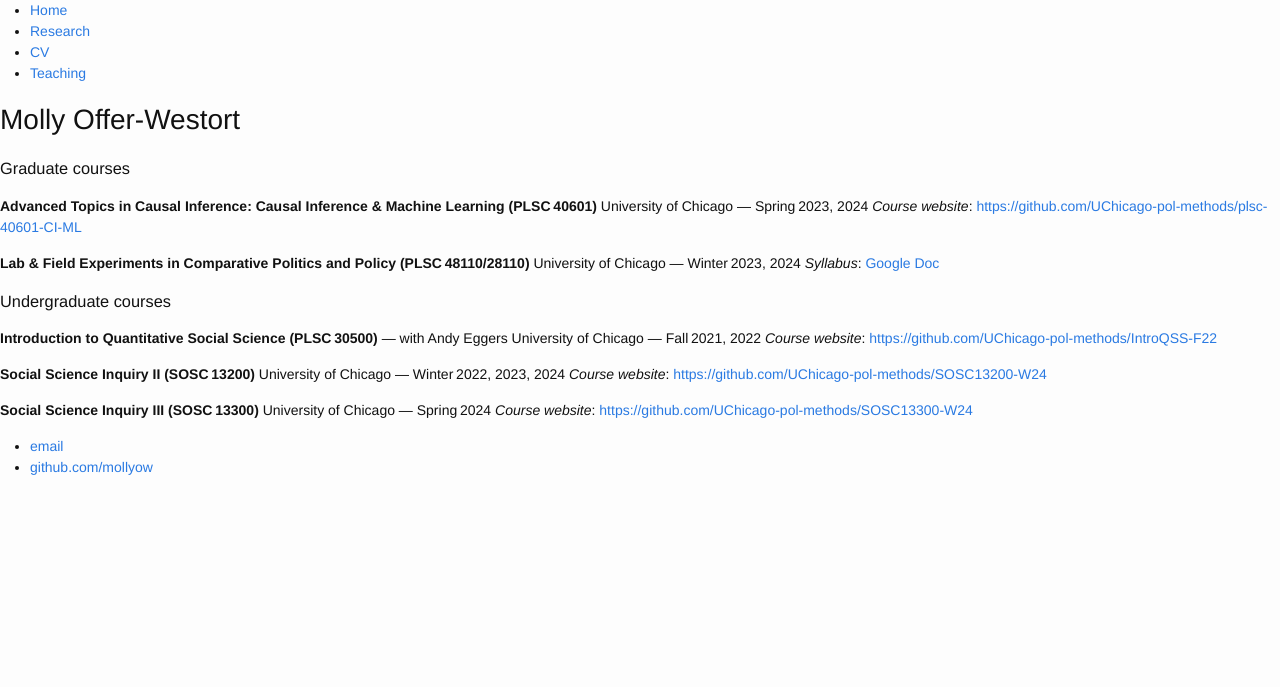
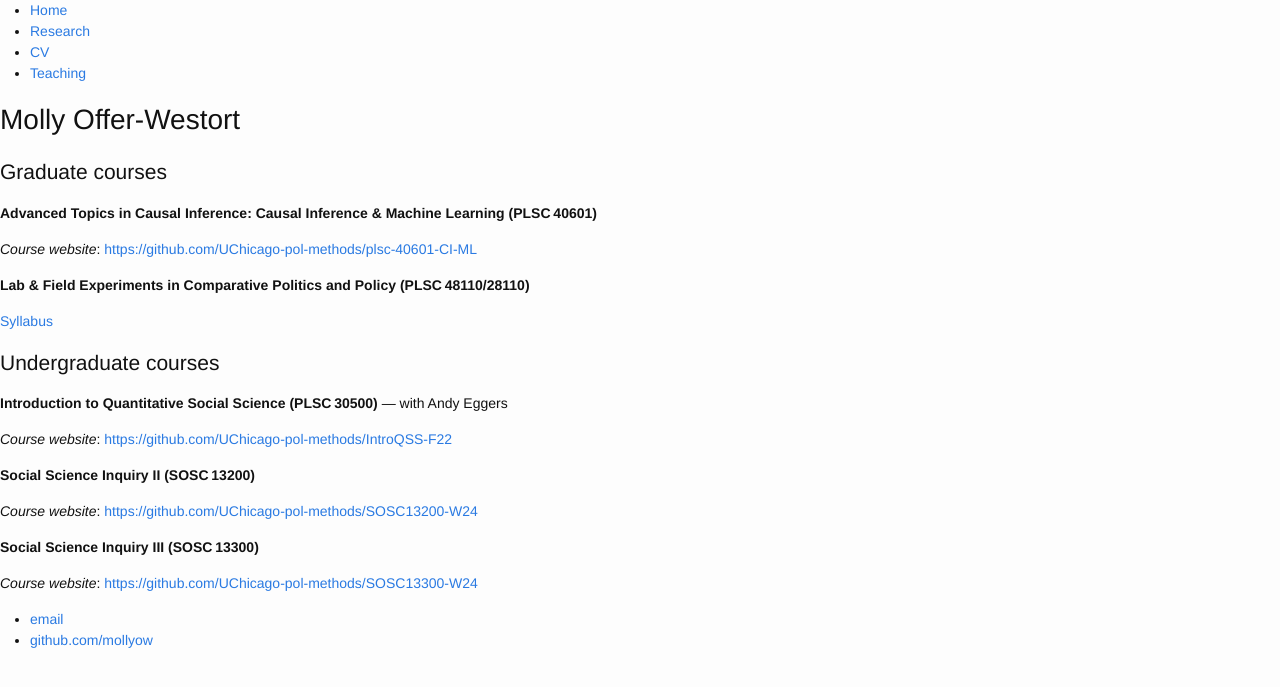
Before and after one commit to mollyow/mollyow.github.io, a Jekyll site: the page built from teaching/index.markdown, in a window 1280 px wide. Shown: the top 687 px of the page. Built offline with Jekyll 4.4.1, drawn with Linux system fonts in a browser that asks for light colours.

Commit message:
more teaching

```diff
--- a/research/index.markdown
+++ b/research/index.markdown
@@ -104,7 +104,7 @@ When the Stable Unit Treatment Value Assumption (SUTVA) is violated and there is
 
 ----
 
-## Understanding Ding's apparent paradox
+## Understanding Ding's apparent paradox.
 
 *Joint work with [P.M. Aronow](https://pmaronow.github.io/){:target="_blank"}*.
 Published in *Statistical Science*.
@@ -227,6 +227,7 @@ For illustration, several functions for simulating non-contextual and contextual
 [CRAN](https://cloud.r-project.org/web/packages/banditsCI/index.html){:target="_blank"} /
 [source code](https://github.com/UChicago-pol-methods/banditsCI/){:target="_blank"}
 
+---
 
 ## Adaptive experimentation tutorial
 
--- a/teaching/index.markdown
+++ b/teaching/index.markdown
@@ -4,26 +4,30 @@ title: "Teaching"
 date:   2025-07-15
 ---
 
-### Graduate courses
+## Graduate courses
 
-**Advanced Topics in Causal Inference: Causal Inference & Machine Learning (PLSC 40601)**
-University of Chicago — Spring 2023, 2024
-*Course website*: [https://github.com/UChicago-pol-methods/plsc-40601-CI-ML](https://github.com/UChicago-pol-methods/plsc-40601-CI-ML)
+#### **Advanced Topics in Causal Inference: Causal Inference & Machine Learning (PLSC 40601)**
 
-**Lab & Field Experiments in Comparative Politics and Policy (PLSC 48110/28110)**
-University of Chicago — Winter 2023, 2024
-*Syllabus*: [Google Doc](https://docs.google.com/document/d/1rP35xUjv5yG_3O_kjvSFSWJbrn52myI_LdM4LQRM4iA/edit?usp=sharing)
+*Course website*: [https://github.com/UChicago-pol-methods/plsc-40601-CI-ML](https://github.com/UChicago-pol-methods/plsc-40601-CI-ML){:target="_blank"}
 
-### Undergraduate courses
 
-**Introduction to Quantitative Social Science (PLSC 30500)** — with Andy Eggers
-University of Chicago — Fall 2021, 2022
-*Course website*: [https://github.com/UChicago-pol-methods/IntroQSS-F22](https://github.com/UChicago-pol-methods/IntroQSS-F22)
+#### **Lab & Field Experiments in Comparative Politics and Policy (PLSC 48110/28110)**
 
-**Social Science Inquiry II (SOSC 13200)**
-University of Chicago — Winter 2022, 2023, 2024
-*Course website*: [https://github.com/UChicago-pol-methods/SOSC13200-W24](https://github.com/UChicago-pol-methods/SOSC13200-W24)
+[Syllabus](https://docs.google.com/document/d/1rP35xUjv5yG_3O_kjvSFSWJbrn52myI_LdM4LQRM4iA/edit?usp=sharing){:target="_blank"}
 
-**Social Science Inquiry III (SOSC 13300)**
-University of Chicago — Spring 2024
-*Course website*: [https://github.com/UChicago-pol-methods/SOSC13300-W24](https://github.com/UChicago-pol-methods/SOSC13300-W24)
+
+## Undergraduate courses
+
+#### **Introduction to Quantitative Social Science (PLSC 30500)** — with Andy Eggers
+
+*Course website*: [https://github.com/UChicago-pol-methods/IntroQSS-F22](https://github.com/UChicago-pol-methods/IntroQSS-F22){:target="_blank"}
+
+
+#### **Social Science Inquiry II (SOSC 13200)**
+
+*Course website*: [https://github.com/UChicago-pol-methods/SOSC13200-W24](https://github.com/UChicago-pol-methods/SOSC13200-W24){:target="_blank"}
+
+
+#### **Social Science Inquiry III (SOSC 13300)**
+
+*Course website*: [https://github.com/UChicago-pol-methods/SOSC13300-W24](https://github.com/UChicago-pol-methods/SOSC13300-W24){:target="_blank"}
```
Also changed, not shown: other parts of research/index.markdown (+1 -1 lines).
